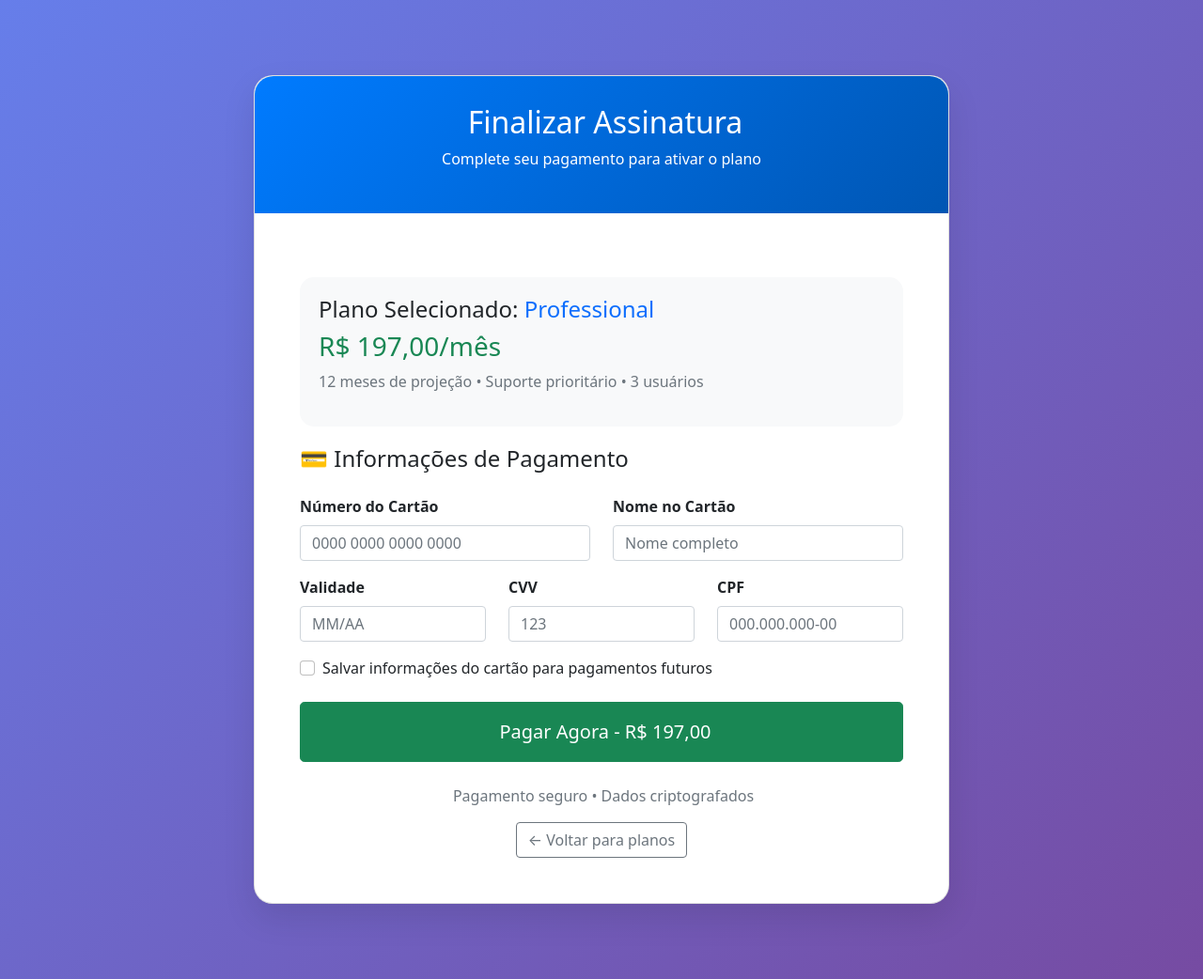
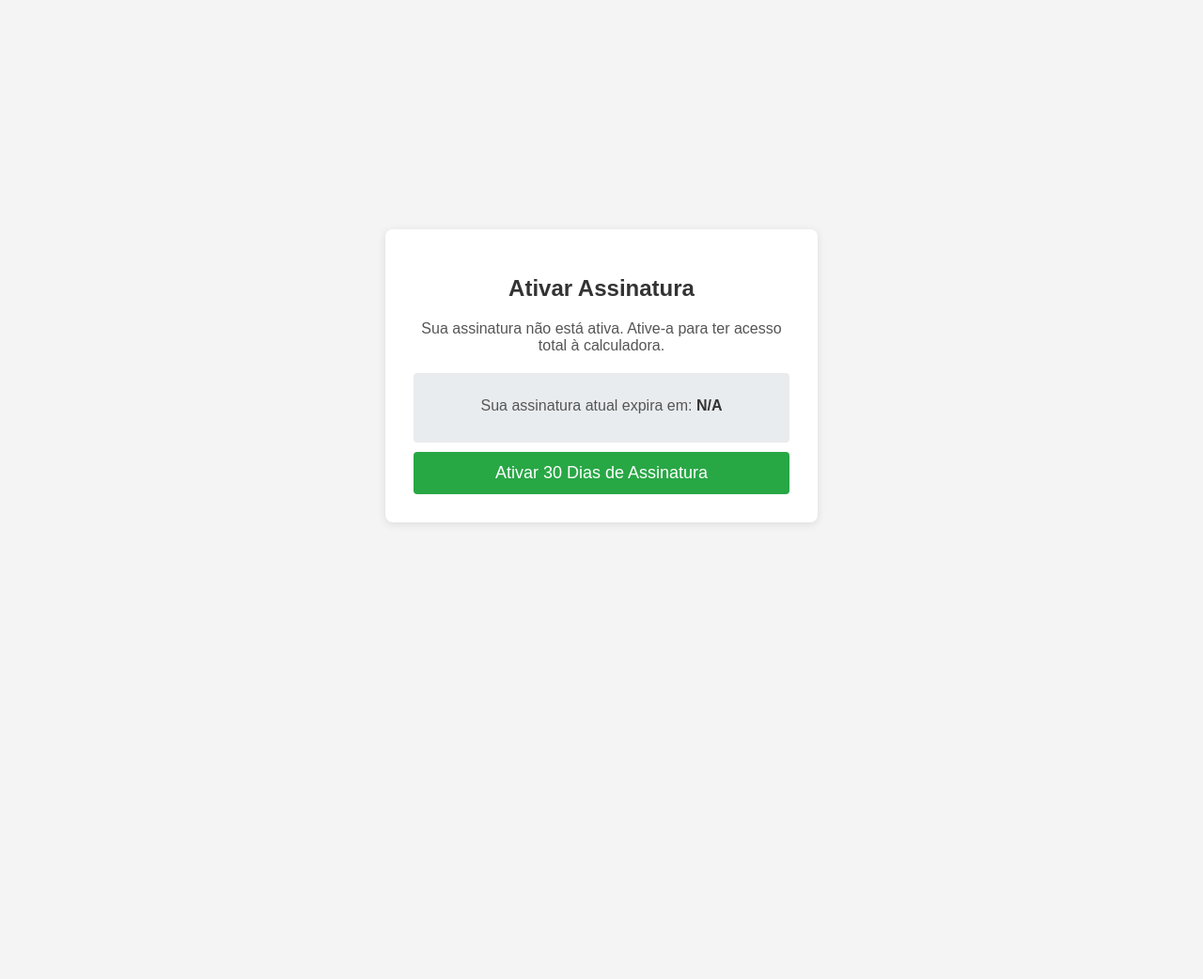
Before and after one commit to srafaelconsult-blip/planejamento-caixa, a Flask app: template templates/ assinatura.html in a window 1280 px wide. Shown: the whole page at 94% size. After the commit the page ends 558 px from the top, so only its background shows below. Run offline with Flask 3, Linux system fonts and the light colour scheme; the template is opened without the code that fills it, so the values that code supplies are empty; parts of the project's set-up code (start-up, migrations or seed data) failed here and were passed over; some libraries are stand-ins or nearby versions.

Commit message:
Update  assinatura.html

```diff
--- a/templates/ assinatura.html
+++ b/templates/ assinatura.html
@@ -3,112 +3,111 @@
 <head>
     <meta charset="UTF-8">
     <meta name="viewport" content="width=device-width, initial-scale=1.0">
-    <title>Assinatura - FinanceSAS</title>
-    <link href="https://cdn.jsdelivr.net/npm/bootstrap@5.1.3/dist/css/bootstrap.min.css" rel="stylesheet">
+    <title>Assinatura</title>
     <style>
         body {
-            background: linear-gradient(135deg, #667eea 0%, #764ba2 100%);
+            font-family: Arial, sans-serif;
+            background-color: #f4f4f4;
+            display: flex;
+            justify-content: center;
+            align-items: center;
             min-height: 100vh;
+            margin: 0;
         }
         .payment-container {
-            max-width: 800px;
-            margin: 50px auto;
+            background-color: #fff;
             padding: 30px;
-        }
-        .payment-card {
-            border-radius: 20px;
-            box-shadow: 0 15px 35px rgba(0,0,0,0.1);
-        }
-        .payment-header {
-            background: linear-gradient(135deg, #007bff, #0056b3);
-            color: white;
-            border-radius: 20px 20px 0 0;
-            padding: 30px;
+            border-radius: 8px;
+            box-shadow: 0 2px 10px rgba(0, 0, 0, 0.1);
+            width: 400px;
             text-align: center;
         }
-        .plano-selecionado {
-            background: #f8f9fa;
-            border-radius: 15px;
-            padding: 20px;
-            margin: 20px 0;
+        .payment-container h2 {
+            margin-bottom: 20px;
+            color: #333;
+        }
+        .payment-container p {
+            margin-bottom: 20px;
+            color: #555;
+        }
+        .btn-subscribe {
+            background-color: #28a745;
+            color: white;
+            padding: 12px 20px;
+            border: none;
+            border-radius: 4px;
+            cursor: pointer;
+            font-size: 18px;
+            width: 100%;
+            margin-top: 10px;
+        }
+        .btn-subscribe:hover {
+            background-color: #218838;
+        }
+        .subscription-info {
+            margin-top: 20px;
+            padding: 10px;
+            background-color: #e9ecef;
+            border-radius: 4px;
+        }
+        .subscription-info strong {
+            color: #333;
+        }
+        .error-message {
+            color: red;
+            margin-top: 10px;
+        }
+        .success-message {
+            color: green;
+            margin-top: 10px;
         }
     </style>
 </head>
 <body>
     <div class="payment-container">
-        <div class="card payment-card">
-            <div class="payment-header">
-                <h2><i class="fas fa-credit-card me-2"></i>Finalizar Assinatura</h2>
-                <p>Complete seu pagamento para ativar o plano</p>
-            </div>
+        <h2>Ativar Assinatura</h2>
+        <p>Sua assinatura não está ativa. Ative-a para ter acesso total à calculadora.</p>
 
-            <div class="card-body p-5">
-                <div class="plano-selecionado">
-                    <h4>Plano Selecionado: <span class="text-primary">Professional</span></h4>
-                    <h3 class="text-success">R$ 197,00/mês</h3>
-                    <p class="text-muted">12 meses de projeção • Suporte prioritário • 3 usuários</p>
-                </div>
+        <div class="subscription-info">
+            <p>Sua assinatura atual expira em: <strong>{{ user.subscription_end.strftime('%d/%m/%Y') if user.subscription_end else 'N/A' }}</strong></p>
+        </div>
 
-                <h4 class="mb-4">💳 Informações de Pagamento</h4>
+        <button class="btn-subscribe" onclick="subscribe()">Ativar 30 Dias de Assinatura</button>
 
-                <form id="payment-form">
-                    <div class="row">
-                        <div class="col-md-6 mb-3">
-                            <label class="form-label fw-bold">Número do Cartão</label>
-                            <input type="text" class="form-control" placeholder="0000 0000 0000 0000" required>
-                        </div>
-                        <div class="col-md-6 mb-3">
-                            <label class="form-label fw-bold">Nome no Cartão</label>
-                            <input type="text" class="form-control" placeholder="Nome completo" required>
-                        </div>
-                    </div>
+        <p id="message" class="error-message" style="display: none;"></p>
 
-                    <div class="row">
-                        <div class="col-md-4 mb-3">
-                            <label class="form-label fw-bold">Validade</label>
-                            <input type="text" class="form-control" placeholder="MM/AA" required>
-                        </div>
-                        <div class="col-md-4 mb-3">
-                            <label class="form-label fw-bold">CVV</label>
-                            <input type="text" class="form-control" placeholder="123" required>
-                        </div>
-                        <div class="col-md-4 mb-3">
-                            <label class="form-label fw-bold">CPF</label>
-                            <input type="text" class="form-control" placeholder="000.000.000-00" required>
-                        </div>
-                    </div>
+        <script>
+            async function subscribe() {
+                try {
+                    const response = await fetch('/subscribe', {
+                        method: 'POST',
+                        headers: {
+                            'Content-Type': 'application/json'
+                        }
+                    });
+                    const data = await response.json();
+                    const messageElement = document.getElementById('message');
+                    messageElement.style.display = 'block';
 
-                    <div class="form-check mb-4">
-                        <input class="form-check-input" type="checkbox" id="save-card">
-                        <label class="form-check-label" for="save-card">
-                            Salvar informações do cartão para pagamentos futuros
-                        </label>
-                    </div>
-
-                    <button type="submit" class="btn btn-success btn-lg w-100 py-3">
-                        <i class="fas fa-lock me-2"></i>Pagar Agora - R$ 197,00
-                    </button>
-                </form>
-
-                <div class="text-center mt-4">
-                    <p class="text-muted">
-                        <i class="fas fa-lock me-1"></i>
-                        Pagamento seguro • Dados criptografados
-                    </p>
-                    <a href="/login" class="btn btn-outline-secondary">
-                        ← Voltar para planos
-                    </a>
-                </div>
-            </div>
-        </div>
+                    if (data.success) {
+                        messageElement.className = 'success-message';
+                        messageElement.textContent = data.message + ' Redirecionando...';
+                        setTimeout(() => {
+                            window.location.href = '/';
+                        }, 2000);
+                    } else {
+                        messageElement.className = 'error-message';
+                        messageElement.textContent = data.message;
+                    }
+                } catch (error) {
+                    const messageElement = document.getElementById('message');
+                    messageElement.className = 'error-message';
+                    messageElement.textContent = 'Erro ao processar a assinatura.';
+                    messageElement.style.display = 'block';
+                    console.error('Erro:', error);
+                }
+            }
+        </script>
     </div>
-
-    <script>
-        document.getElementById('payment-form').addEventListener('submit', function(e) {
-            e.preventDefault();
-            alert('Pagamento processado com sucesso! Redirecionando...');
-            window.location.href = '/calculadora';
-        });
-    </script>
 </body>
 </html>
```
